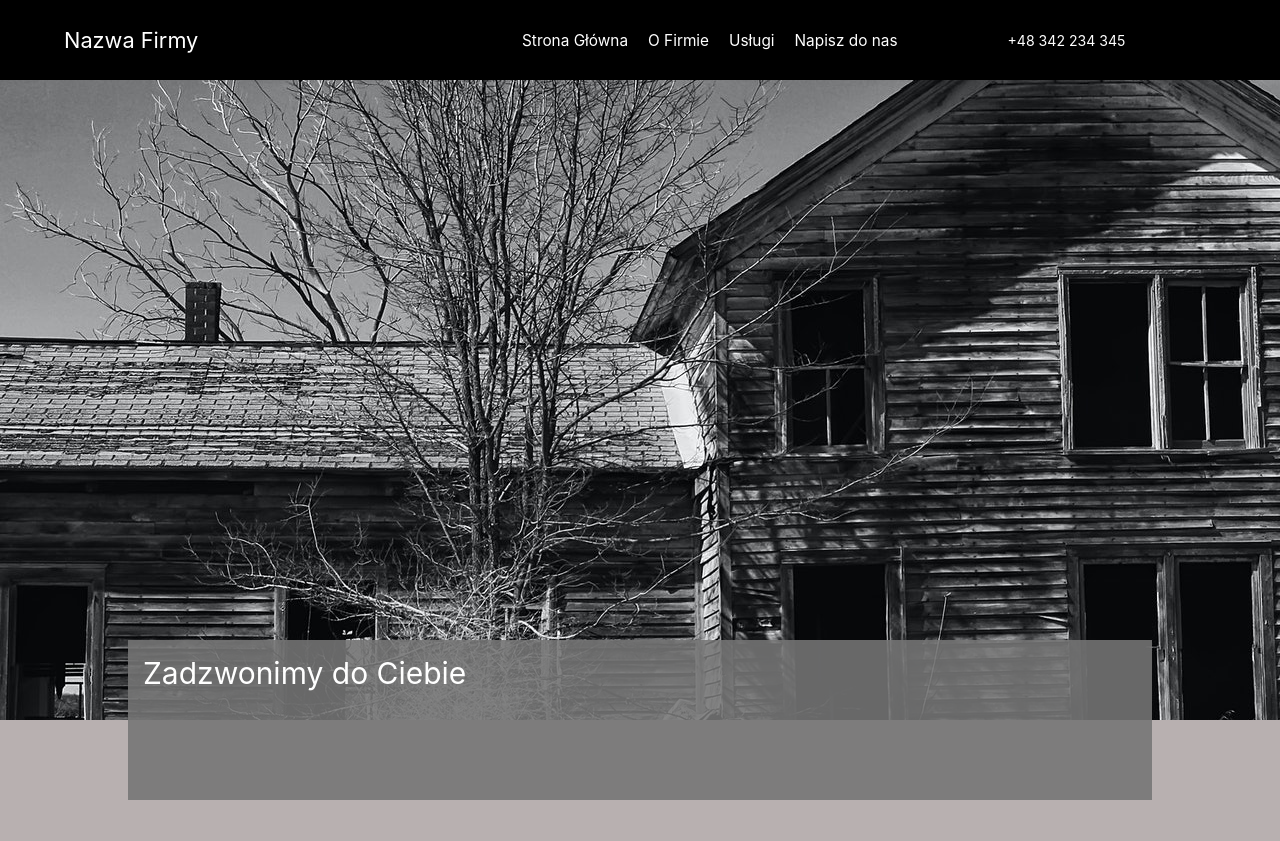
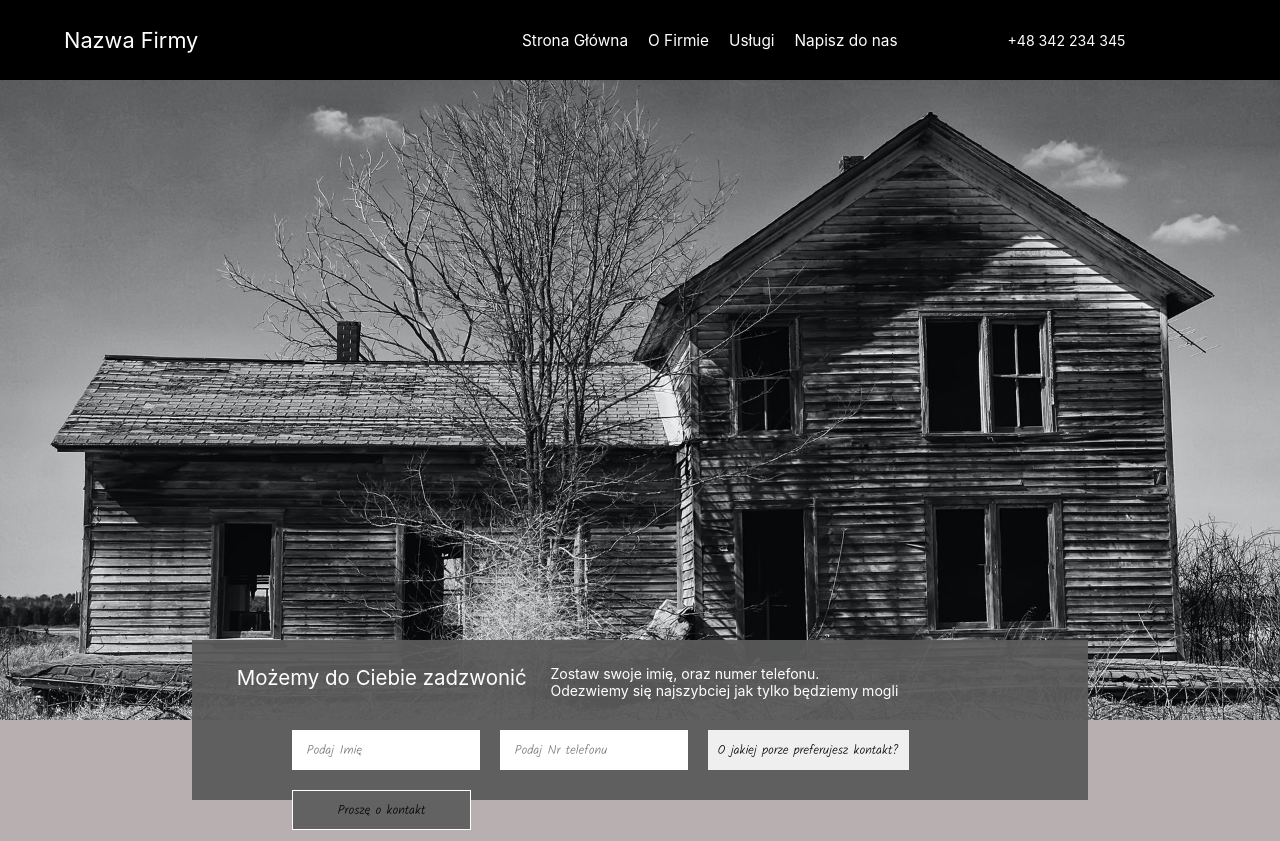
Before and after one commit to MarekBartczak/Drzazgadomy, a React (Create React App) app: page / in a window 1280 px wide. Before the commit the page ends 800 px from the top, so only its background shows below. Built offline with nearby package versions, Linux system fonts and the light colour scheme.

Commit message:
call request form

```diff
--- a/public/index.html
+++ b/public/index.html
@@ -8,6 +8,11 @@
     <meta
       name="description"
       content="Web site created using create-react-app"
+    />
+    <link rel="preconnect" href="https://fonts.gstatic.com" />
+    <link
+      href="https://fonts.googleapis.com/css2?family=Kalam:wght@300&display=swap"
+      rel="stylesheet"
     />
     <link rel="apple-touch-icon" href="%PUBLIC_URL%/logo192.png" />
     <!--
--- a/src/components/header/background/background.module.css
+++ b/src/components/header/background/background.module.css
@@ -3,6 +3,7 @@
   margin-top: 10vh;
   background: url("../../../assets/headerBackground/pexels-mike-yakaites-1123876.jpg")
     no-repeat center;
+  background-size: cover;
   width: 100%;
   height: 100%;
   /* height: 100%; */
--- a/src/components/header/callRequestForm/callRequestForm.js
+++ b/src/components/header/callRequestForm/callRequestForm.js
@@ -5,7 +5,32 @@ class CallRequestForm extends Component {
   render() {
     return (
       <div className={styles.callRequestForm}>
-        <div className={styles.title}>Zadzwonimy do Ciebie </div>
+        <div className={styles.title}>Możemy do Ciebie zadzwonić </div>
+        <div className={styles.textInfo}>
+          Zostaw swoje imię, oraz numer telefonu. <br />
+          Odezwiemy się najszybciej jak tylko będziemy mogli
+        </div>
+
+        <div className={styles.form}>
+          <input
+            className={styles.callRequestName}
+            placeholder={"Podaj Imię"}
+          ></input>
+          <input
+            className={styles.callRequestPhone}
+            placeholder={"Podaj Nr telefonu"}
+          ></input>
+          <select className={styles.callRequestTime}>
+            <option value="" selected disabled hidden>
+              O jakiej porze preferujesz kontakt?
+            </option>
+            <option>O każdej porze</option>
+            <option>Rano</option>
+            <option>Południe</option>
+            <option>Wieczór</option>
+          </select>
+          <button className={styles.callRequestBtn}>Proszę o kontakt</button>
+        </div>
       </div>
     );
   }
--- a/src/components/header/callRequestForm/callRequestForm.module.css
+++ b/src/components/header/callRequestForm/callRequestForm.module.css
@@ -1,14 +1,79 @@
 .callRequestForm {
   position: absolute;
-  left: 10%;
+  left: 15%;
   top: 80vh;
   height: 20vh;
-  width: 80vw;
-  background: rgba(117, 117, 117, 0.884);
+  width: 70vw;
+  background: rgba(90, 90, 90, 0.938);
 }
 .title {
+  margin-top: 1%;
+  position: absolute;
+  top: 10%;
+  left: 5%;
   color: white;
-  margin-left: 15px;
-  margin-top: 15px;
-  font-size: 30px;
+  font-size: 1.6vw;
 }
+.textInfo {
+  margin-top: 1%;
+  color: white;
+  position: absolute;
+  left: 40%;
+  font-size: 1.1vw;
+  top: 10%;
+}
+.callRequestName {
+  font-family: "Kalam", cursive;
+  outline: none;
+  font-size: 1vw;
+  height: 30px;
+  border: none;
+  padding: 5px;
+  padding-left: 15px;
+  margin: 10px;
+}
+.callRequestPhone {
+  font-family: "Kalam", cursive;
+  font-size: 1vw;
+  outline: none;
+  height: 30px;
+  border: none;
+  padding: 5px;
+  padding-left: 15px;
+
+  margin: 10px;
+}
+.callRequestTime {
+  font-family: "Kalam", cursive;
+  padding-left: 10px;
+  padding-right: 10px;
+  font-size: 1vw;
+  outline: none;
+  height: 40px;
+  border: none;
+  margin: 10px;
+  -webkit-appearance: none;
+  -moz-appearance: none;
+}
+.callRequestBtn {
+  font-family: "Kalam", cursive;
+  outline: none;
+  height: 40px;
+  border: 1px solid white;
+  font-size: 1vw;
+  background: rgb(98, 98, 98);
+  margin: 10px;
+  padding-left: 45px;
+  padding-right: 45px;
+  transition: all 0.3s linear;
+}
+.callRequestBtn:hover {
+  background: rgb(255, 255, 255);
+}
+
+.form {
+  position: absolute;
+  top: 50%;
+  width: 80%;
+  left: 10%;
+}
```
